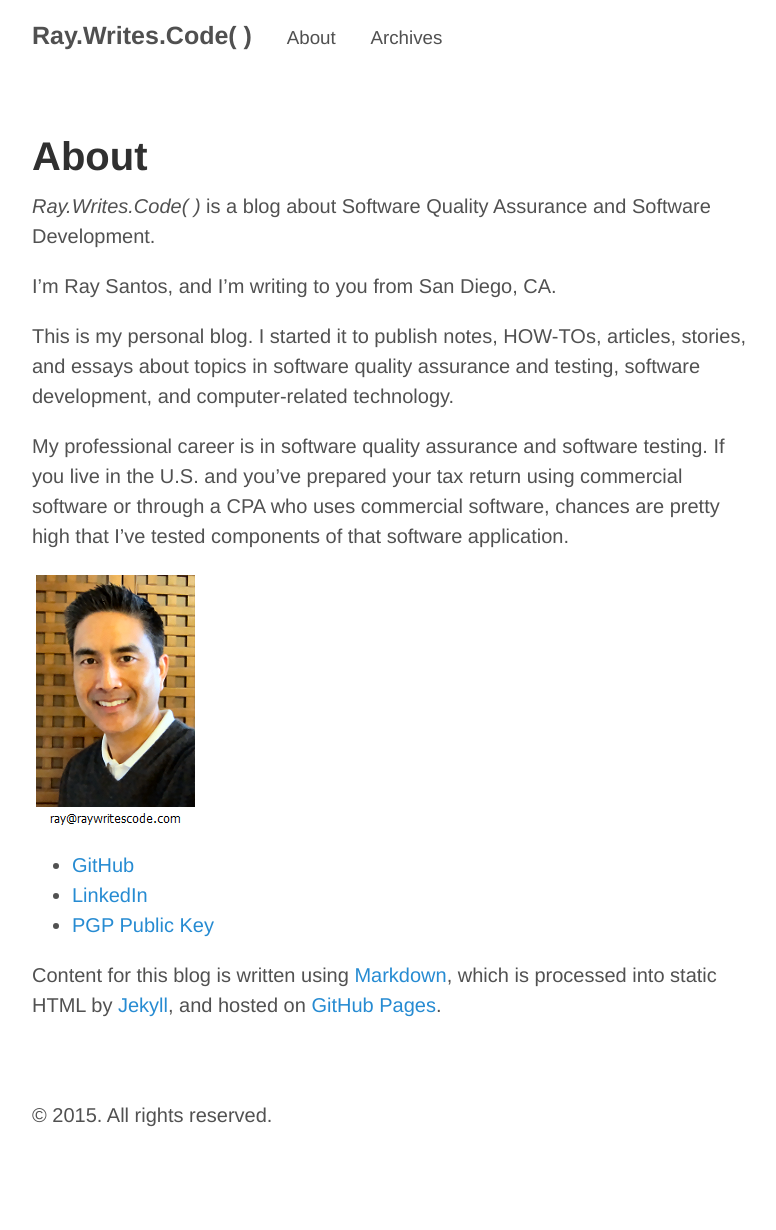
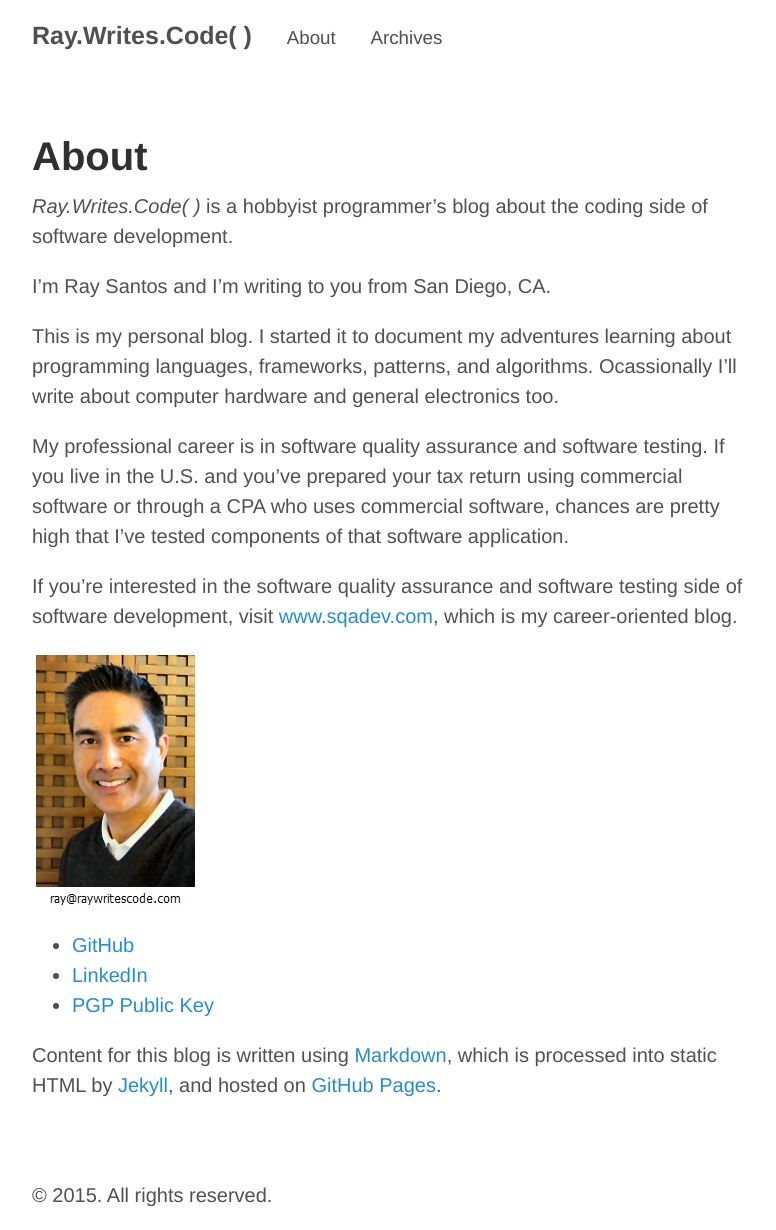
Before and after one commit to raywritescode/raywritescode.github.io, a Jekyll site: the page built from about.md, in a window 1280 px wide. Shown: the whole page, without its empty margins (248-1024 px from the left). Built offline with Jekyll 4.4.1, drawn with Linux system fonts in a browser that asks for light colours; Markdown is read by kramdown in place of the engine named in the settings; before the commit the page ends 1150 px from its top, so only the background shows below that.

Commit message:
about.md - Updated

```diff
--- a/about.md
+++ b/about.md
@@ -3,13 +3,15 @@ layout: page
 title: About
 ---
 
-*Ray.Writes.Code( )* is a blog about Software Quality Assurance and Software Development.
+*Ray.Writes.Code( )* is a hobbyist programmer's blog about the coding side of software development.
 
-I’m Ray Santos, and I’m writing to you from San Diego, CA.
+I’m Ray Santos and I’m writing to you from San Diego, CA.
 
-This is my personal blog. I started it to publish notes, HOW-TOs, articles, stories, and essays about topics in software quality assurance and testing, software development, and computer-related technology.
+This is my personal blog. I started it to document my adventures learning about programming languages, frameworks, patterns, and algorithms. Ocassionally I'll write about computer hardware and general electronics too.
 
 My professional career is in software quality assurance and software testing. If you live in the U.S. and you’ve prepared your tax return using commercial software or through a CPA who uses commercial software, chances are pretty high that I’ve tested components of that software application.
+
+If you're interested in the software quality assurance and software testing side of software development, visit [www.sqadev.com](http://www.sqadev.com), which is my career-oriented blog.
 
 ![raywritescode](/images/aboutPhoto.png)
 
```
